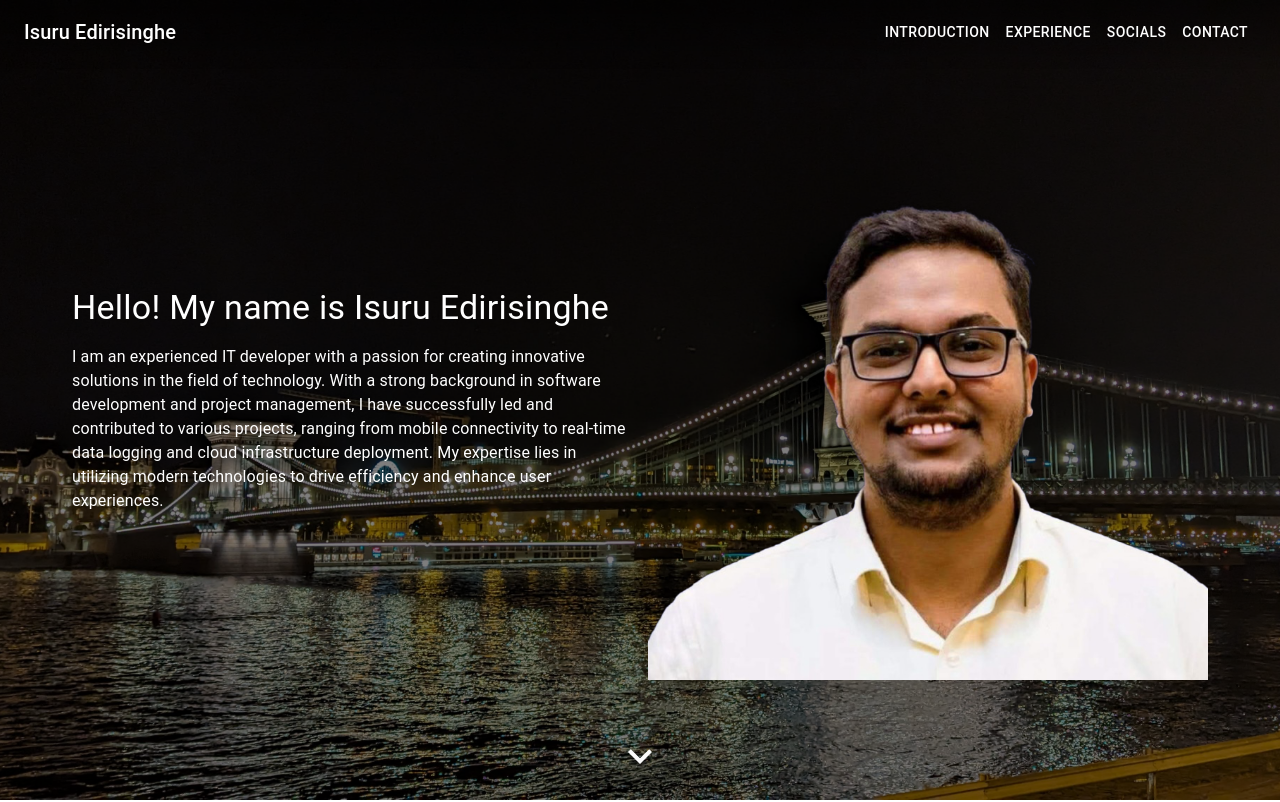
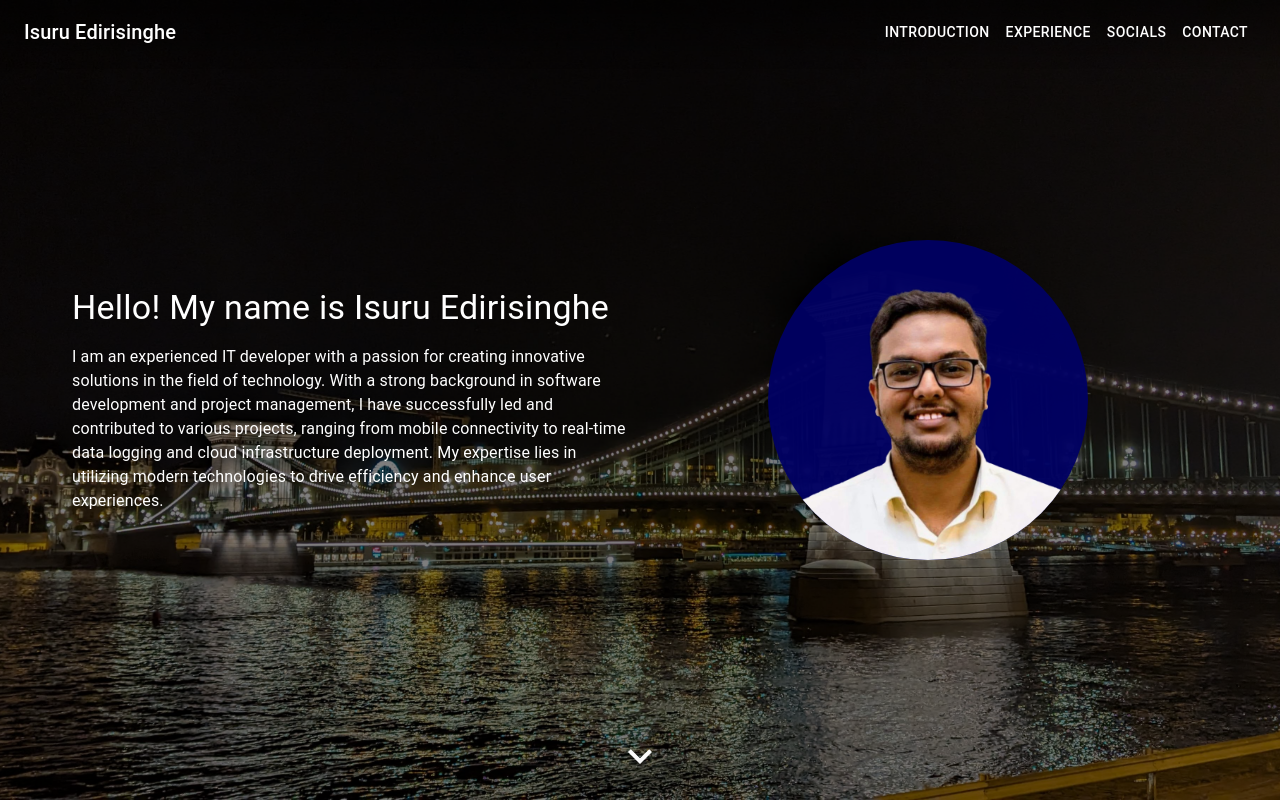
Before and after one commit to isuru117/portfolio, a React (Create React App) app: page / in a window 1280 px wide. Shown: the top 802 px of the page. Built offline with nearby package versions, Linux system fonts and the light colour scheme.

Commit message:
update styling for avatar

```diff
--- a/src/components/Introduction/Introduction.tsx
+++ b/src/components/Introduction/Introduction.tsx
@@ -2,6 +2,7 @@ import React, { useState, useEffect } from 'react';
 import { Box, Container, Typography, useMediaQuery } from '@mui/material';
 import { useTheme } from '@mui/material/styles';
 import KeyboardArrowDownIcon from '@mui/icons-material/KeyboardArrowDown';
+import { Link as ScrollLink, scroller } from 'react-scroll';
 import myImage from '../../assets/images/isuru.png';
 import backgroundImage from '../../assets/images/bridge.jpg';
 
@@ -22,6 +23,15 @@ const Introduction: React.FC = () => {
         window.addEventListener('scroll', handleScroll);
         return () => window.removeEventListener('scroll', handleScroll);
     }, []);
+
+    const scrollToSection = (sectionId: string) => {
+        scroller.scrollTo(sectionId, {
+            duration: 800,
+            delay: 0,
+            smooth: 'easeInOutQuart',
+            offset: -50
+        });
+    };
 
     return (
         <Box
@@ -65,7 +75,18 @@ const Introduction: React.FC = () => {
                         padding: 1
                     }}
                 >
-                    <img src={myImage} alt="Introduction" style={{ maxWidth: '100%', height: 'auto' }} />
+                    <Box
+                        component="img"
+                        src={myImage}
+                        alt="Introduction"
+                        sx={{
+                            width: { xs: '35vh', md: '40vh' },
+                            height: { xs: '35vh', md: '40vh' },
+                            borderRadius: '50%',
+                            objectFit: 'cover',
+                            backgroundColor: 'rgba(0, 0, 100, 0.95)' /* Light gray fill color */,
+                        }}
+                    />
                 </Box>
                 <Box
                     sx={{
@@ -92,10 +113,13 @@ const Introduction: React.FC = () => {
                         bottom: 16,
                         left: '50%',
                         transform: 'translateX(-50%)',
-                        animation: 'blink 1.5s infinite'
+                        animation: 'blink 1.5s infinite',
+                        cursor: 'pointer'
                     }}
                 >
-                    <KeyboardArrowDownIcon sx={{ fontSize: 48, color: 'white' }} />
+                    <ScrollLink onClick={() => scrollToSection('experience')} to="experience">
+                        <KeyboardArrowDownIcon sx={{ fontSize: 48, color: 'white' }} />
+                    </ScrollLink>
                 </Box>
             )}
             <style>
```
